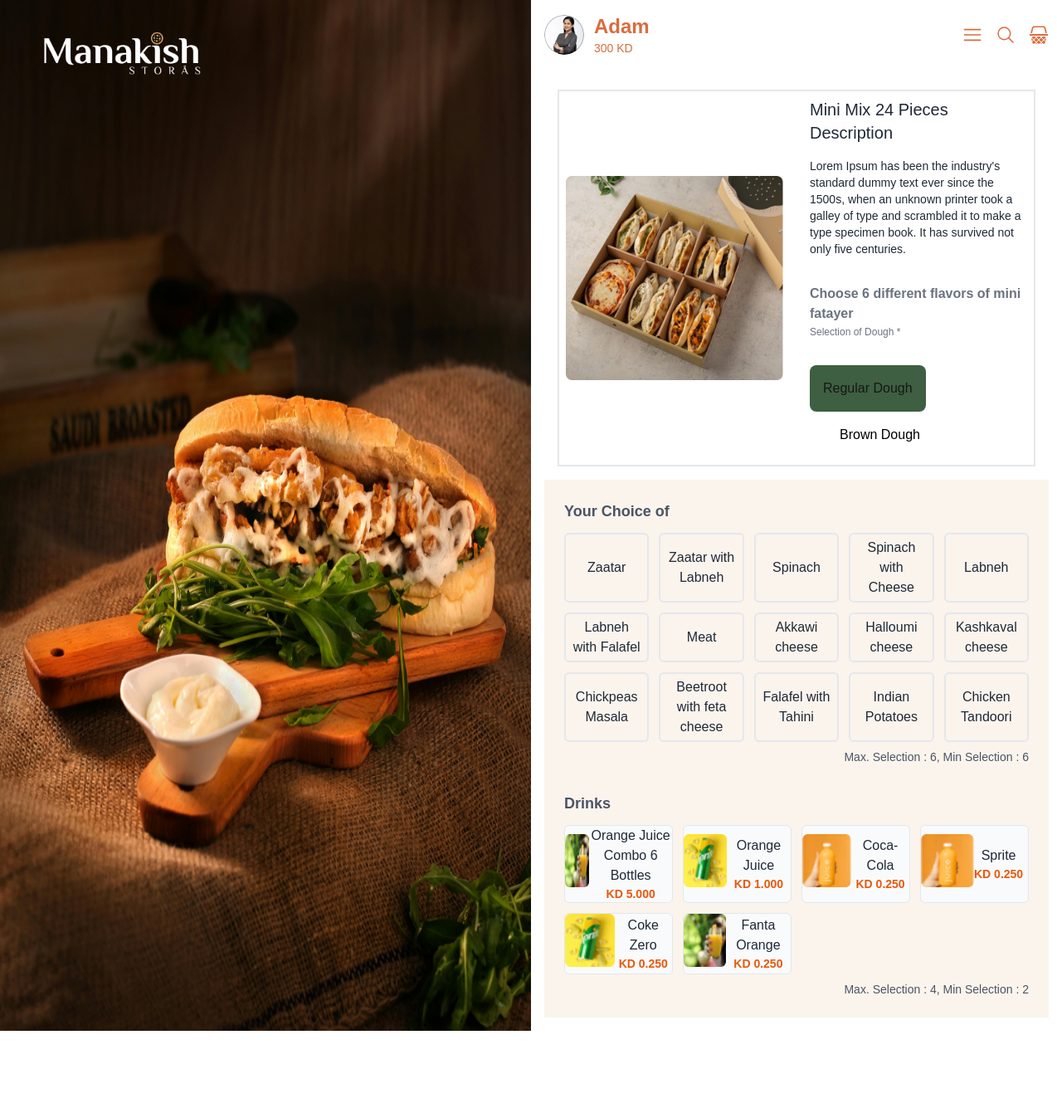
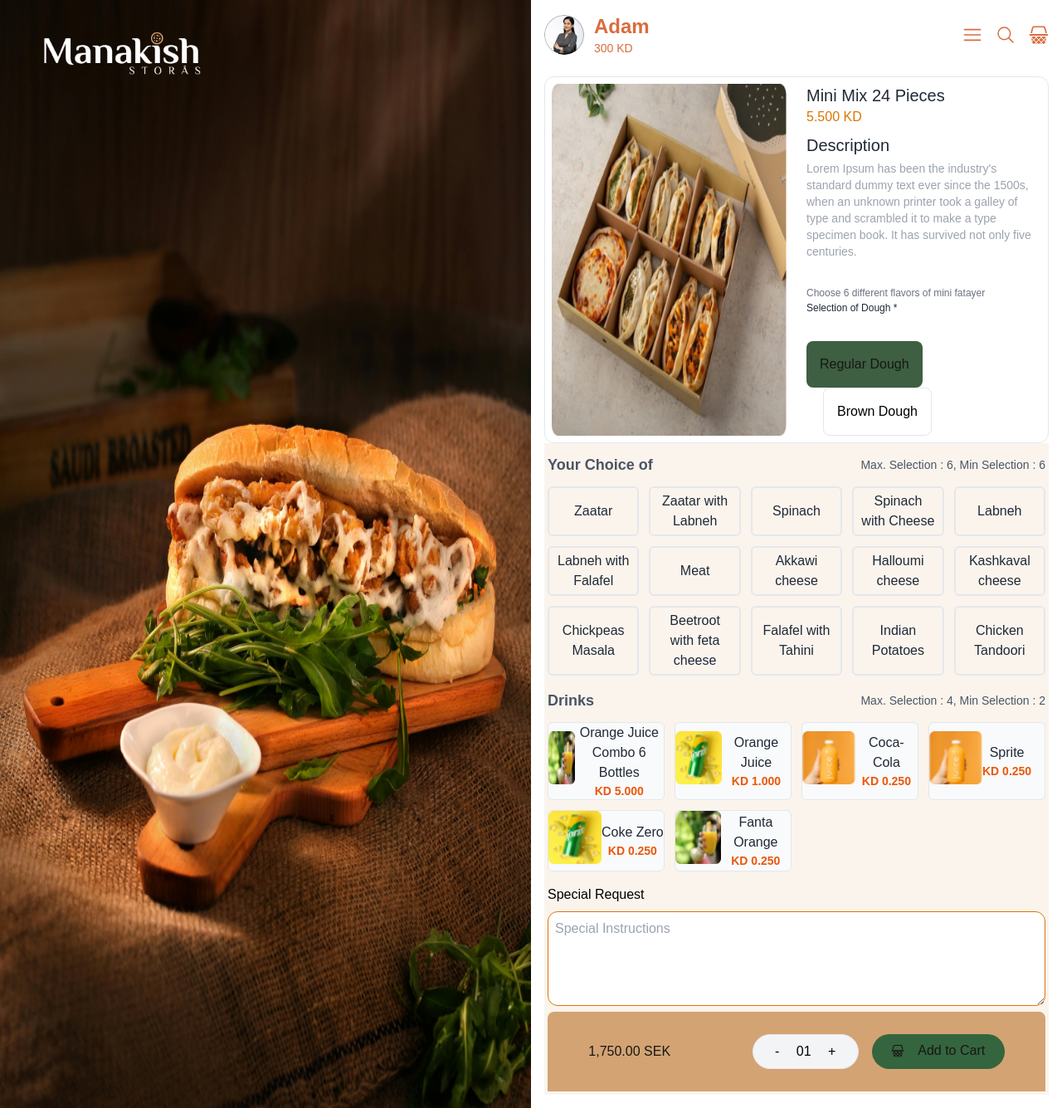
Before and after one commit to pundir95/manakish, a Next.js app: page /single-product in a window 1280 px wide. Shown: the whole page at 83% size. Before the commit the page ends 1242 px from the top, so only its background shows below. Built offline with nearby package versions, Linux system fonts and the light colour scheme.

Commit message:
created ui of single product page

```diff
--- /dev/null
+++ b/src/_components/FooterBar.jsx
@@ -0,0 +1,25 @@
+import React from 'react'
+import { GiBasket } from "react-icons/gi";
+
+const FooterBar = () => {
+  return (
+    <div className='h-24 bg-[#D4A373] rounded-t-lg w-full flex items-center justify-around'>
+      <p>1,750.00 SEK</p>
+      <div className='flex gap-4 justify-center'>
+        <div className='px-4 py-2 bg-gray-100 rounded-full border flex w-32 justify-around'>
+          <button className='text-black'>-</button>
+          <p className='text-black'>01</p>
+          <button className='text-black'>+</button>
+        </div>
+        <button className='px-4 py-2 bg-[#35653e] rounded-full flex w-40 justify-around'>
+          <div  className='flex gap-4 items-center'>
+            <GiBasket/>
+            <p>Add to Cart</p>
+            </div>
+        </button>
+      </div>
+    </div>
+  )
+}
+
+export default FooterBar
--- /dev/null
+++ b/src/_components/Header.jsx
@@ -0,0 +1,40 @@
+"use client"
+import React,{useState} from 'react'
+import { RxHamburgerMenu } from "react-icons/rx";
+import { IoSearchOutline } from "react-icons/io5";
+import { GiBasket } from "react-icons/gi";
+import SideBar from './SideBar';
+
+const Header = () => {
+    const [isSidebarOpen, setIsSidebarOpen] = useState(false);
+
+  const toggleSidebar = () => {
+    setIsSidebarOpen(!isSidebarOpen);
+  };
+
+  return (
+    <>
+    <header className="flex items-center justify-between pb-6">
+      <div className="flex items-center">
+        <img
+          src="/images/user.png"
+          className="rounded-full"
+          alt="login-image"
+        />
+        <div className="ml-3">
+          <h2 className="text-2xl text-[#D96C3E] font-semibold">Adam</h2>
+          <p className="text-[#D96C3E] text-sm m-0">300 KD</p>
+        </div>
+      </div>
+      <div className="flex gap-4">
+        <RxHamburgerMenu size={24} color="#D96C3E" onClick={toggleSidebar}/>
+        <IoSearchOutline size={24} color="#D96C3E" />
+        <GiBasket size={24} color="#D96C3E" />
+      </div>
+    </header>
+    <SideBar isSidebarOpen={isSidebarOpen} toggleSidebar={toggleSidebar}/>
+    </>
+  )
+}
+
+export default Header
--- a/src/_components/MenuSelection.jsx
+++ b/src/_components/MenuSelection.jsx
@@ -1,4 +1,5 @@
 import React, { useState } from "react";
+import FooterBar from "./FooterBar";
 
 function MenuSelection() {
   const [selectedItems, setSelectedItems] = useState([]);
@@ -39,10 +40,15 @@ function MenuSelection() {
   };
 
   return (
-    <div className="p-6 bg-[#faf4ed]">
+    <div className="p-1 bg-[#faf4ed]">
       {/* Your Choice Section */}
-      <div>
-        <h2 className="text-lg text-gray-600 font-semibold">Your Choice of</h2>
+      <>
+        <div className="flex justify-between items-center mt-2">
+        <div className="text-lg text-gray-600 font-semibold">Your Choice of</div>
+        <div className="text-right text-gray-600 text-sm">
+          Max. Selection : 6, Min Selection : 6
+        </div>
+        </div>
         <div className="grid grid-cols-3 md:grid-cols-5 gap-3 mt-3">
           {choices.map((choice) => (
             <button
@@ -58,14 +64,16 @@ function MenuSelection() {
             </button>
           ))}
         </div>
-        <div className="mt-2 text-right text-gray-600 text-sm">
-          Max. Selection : 6, Min Selection : 6
-        </div>
-      </div>
+      </>
 
       {/* Drinks Section */}
-      <div className="mt-8">
+      <div className="mt-4">
+        <div className="flex justify-between items-center mt-2">
         <h2 className="text-lg font-semibold text-gray-600">Drinks</h2>
+        <div className="text-right text-gray-600 text-sm">
+          Max. Selection : 4, Min Selection : 2
+        </div>
+        </div>
         <div className="grid grid-cols-3 md:grid-cols-4 gap-3 mt-3">
           {drinks.map((drink) => (
             <div
@@ -86,10 +94,14 @@ function MenuSelection() {
             </div>
           ))}
         </div>
-        <div className="mt-2 text-right text-gray-600 text-sm">
-          Max. Selection : 4, Min Selection : 2
-        </div>
       </div>
+      <p className="text-black mt-4">Special Request</p>
+      <textarea
+        rows={4}
+        className="border rounded-xl p-2 w-full mt-2 border-amber-600 text-black"
+        placeholder="Special Instructions"
+      />
+      <FooterBar/>
     </div>
   );
 }
--- a/src/_components/ProductsSection.jsx
+++ b/src/_components/ProductsSection.jsx
@@ -1,6 +1,8 @@
+"use client"
 import React from "react";
 import Link from "next/link";
 import { AiOutlineHeart, AiOutlineShoppingCart } from "react-icons/ai";
+import { useRouter } from 'next/navigation'
 
 const DUMMY_DATA = [
   {
@@ -36,6 +38,13 @@ const DUMMY_DATA = [
 ];
 
 const ProductsSection = () => {
+
+  const router = useRouter();
+
+  const handleProductClick = () => {
+    router.push("/single-product");
+  };
+
   return (
     <section>
     <h3 className="text-lg text-black font-semibold mb-4">All Products</h3>
@@ -43,8 +52,9 @@ const ProductsSection = () => {
       {DUMMY_DATA
         .map((ele, index) => (
           <div
-            className="bg-white rounded-lg shadow-md p-4 text-center"
+            className="bg-white rounded-lg shadow-md p-4 text-center cursor-pointer"
             key={index}
+            onClick={handleProductClick}
           >
             <img
               src={ele.imageUrl}
--- a/src/_components/SideBar.jsx
+++ b/src/_components/SideBar.jsx
@@ -1,26 +1,33 @@
 import React, { useState } from "react";
-import { IoClose } from "react-icons/io5"; // Icon for closing sidebar
+import { IoClose } from "react-icons/io5";
+import { GiBasket } from "react-icons/gi";
+import { MdMenuBook } from "react-icons/md";
+import { IoPersonOutline } from "react-icons/io5";
+import { FaClockRotateLeft } from "react-icons/fa6";
+import { IoLocationOutline } from "react-icons/io5";
+import { CiWallet } from "react-icons/ci";
+import { RiDeleteBinLine } from "react-icons/ri";
 
-export default function SideBar() {
-  const [isSidebarOpen, setIsSidebarOpen] = useState(true);
 
-  const toggleSidebar = () => {
-    setIsSidebarOpen(!isSidebarOpen);
-  };
+export default function SideBar({isSidebarOpen,toggleSidebar}) {
+
+
+
+  const sidebarList = [
+    {name:"My Cart",icon:<GiBasket/>},
+    {name:"Food Menu",icon:<MdMenuBook/>},
+    {name:"My Profile",icon:<IoPersonOutline/>},
+    {name:"My Orders",icon:<FaClockRotateLeft/>},
+    {name:"Delivery Addresses",icon:<IoLocationOutline/>},
+    {name:"Wallet",icon:<CiWallet/>},
+    {name:"Points",icon:<GiBasket/>},
+    {name:"Delete Account",icon:<RiDeleteBinLine/>}
+  ]
 
   return (
-    <div>
-      {/* Button to open sidebar */}
-      {/* <button
-        className="fixed top-4 right-4 z-50 p-2 bg-[#35653e] text-white rounded-lg"
-        onClick={toggleSidebar}
-      >
-        Open Sidebar
-      </button> */}
-
-      {/* Sidebar */}
+    <>
       <div
-        className={`fixed top-0 right-0 h-full w-80 bg-[#35653e] text-white transform ${
+        className={`fixed top-0 right-0 h-full w-80 bg-[#35653e] text-white rounded-l-lg transform ${
           isSidebarOpen ? "translate-x-0" : "translate-x-full"
         } transition-transform duration-300 z-40`}
       >
@@ -35,15 +42,23 @@ export default function SideBar() {
         {/* Sidebar Content */}
         <div className="p-6">
           <h2 className="text-lg font-bold mb-4">Menu</h2>
-          <ul className="space-y-4">
-            <li>My Cart</li>
+          <ul className="space-y-2">
+          {/* <li>My Cart</li>
             <li>Food Menu</li>
             <li>My Profile</li>
             <li>My Orders</li>
             <li>Delivery Addresses</li>
             <li>Wallet</li>
             <li>Points</li>
-            <li>Delete Account</li>
+            <li>Delete Account</li> */}
+           {sidebarList.map((item)=>(
+            <li className="border-b-2 border-[#D4A373B2] pb-1 cursor-pointer">
+              <div className="flex gap-4 w-full items-center">
+              {item.icon}
+              {item.name}
+              </div>
+              </li>
+           ))}
           </ul>
 
           {/* QR Code */}
@@ -55,11 +70,6 @@ export default function SideBar() {
           <p className="text-center mt-4">www.manakishstoras.com</p>
         </div>
       </div>
-
-      {/* Rest of the Page Content */}
-      <div className="p-4">
-        {/* Your page content here */}
-      </div>
-    </div>
+    </>
   );
 }
--- a/src/app/(home)/home/page.jsx
+++ b/src/app/(home)/home/page.jsx
@@ -15,13 +15,12 @@ import { AiOutlineShoppingCart } from "react-icons/ai";
 import { BiEdit } from "react-icons/bi";
 import CategoryCarousel from "@/_components/CategoryCarousel";
 import ProductsSection from "@/_components/ProductsSection";
-import SideBar from "@/_components/SideBar";
 
 export default function Home() {
   const [selectedOption, setSelectedOption] = useState("Delivery");
 
   return (
-    <div>
+    <>
       <div className="flex rounded-lg">
         {/* Delivery/Pickup Toggle */}
         <div className="flex-1 border border-orange-200 rounded-lg p-4 mr-4 relative">
@@ -92,7 +91,6 @@ export default function Home() {
 
       {/* Product Grid */}
       <ProductsSection />
-      <SideBar/>
-    </div>
+    </>
   );
 }
--- a/src/app/(single-product)/single-product/page.jsx
+++ b/src/app/(single-product)/single-product/page.jsx
@@ -6,25 +6,26 @@ import React from 'react'
 const SingleProduct = () => {
   return (
     <div>
-    <div className='border-2 m-4'>
-      <div class="grid sm:grid-cols-2 items-center gap-8 font-[sans-serif] max-w-5xl max-sm:max-w-sm mx-auto p-2">
-      <div class="sm:h-[400px]">
-        <img src="/images/brevg_l.png" class="w-full h-full object-contain" />
+    <div className='border bg-[#ffffff] rounded-xl p-2'>
+      <div className="flex gap-6">
+      <div className="w-3/6">
+        <img src="/images/brevg_l.png" class="w-full h-full" />
       </div>
 
-      <div>
+      <div className="w-3/6">
         <h3 class="text-xl  text-gray-800">Mini Mix 24 Pieces</h3>
-        <p class="text-xl  text-gray-800">Description</p>
-        <p class="mt-4 text-sm text-gray-800">Lorem Ipsum has been the industry's standard dummy text ever since the 1500s, when an unknown printer took a galley of type and scrambled it to make a type specimen book. It has survived not only five centuries.</p>
+        <p className='text-amber-600'>5.500 KD</p>
+        <p class="text-xl  text-gray-800 mt-2">Description</p>
+        <p class="mt-1 text-sm text-gray-400">Lorem Ipsum has been the industry's standard dummy text ever since the 1500s, when an unknown printer took a galley of type and scrambled it to make a type specimen book. It has survived not only five centuries.</p>
 
         <div class="mt-8 text-left">
-          <h4 class="text-base text-gray-500 font-bold">Choose 6 different flavors of mini fatayer</h4>
-          <p class="text-xs text-gray-500 mt-0.5">Selection of Dough *</p>
+          <h4 class="text-xs text-gray-500">Choose 6 different flavors of mini fatayer</h4>
+          <p class="text-xs text-gray-800 mt-0.5">Selection of Dough *</p>
         </div>
 
         <div class="space-x-5 mt-8">
          <CommonButton type="submit" text="Regular Dough" className="bg-[#3E5F41] p-4 rounded-lg" />
-         <CommonButton type="submit" text="Brown Dough"  className="bg-white p-4 text-black rounded-lg"/>
+         <CommonButton type="submit" text="Brown Dough"  className="border p-4 text-black rounded-lg"/>
         </div>
       </div>
     </div>
--- a/src/app/layout.js
+++ b/src/app/layout.js
@@ -1,9 +1,7 @@
 import localFont from "next/font/local";
 import "./globals.css";
 import Head from "next/head"; // Import Head
-import { RxHamburgerMenu } from "react-icons/rx";
-import { IoSearchOutline } from "react-icons/io5";
-import { GiBasket } from "react-icons/gi";
+import Header from "@/_components/Header";
 
 const geistSans = localFont({
   src: "./fonts/GeistVF.woff",
@@ -52,24 +50,7 @@ export default function RootLayout({ children }) {
     </div>
   </div>
   <div className="w-[50vw] p-4">
-    <header className="flex items-center justify-between pb-6">
-      <div className="flex items-center">
-        <img
-          src="/images/user.png"
-          className="rounded-full"
-          alt="login-image"
-        />
-        <div className="ml-3">
-          <h2 className="text-2xl text-[#D96C3E] font-semibold">Adam</h2>
-          <p className="text-[#D96C3E] text-sm m-0">300 KD</p>
-        </div>
-      </div>
-      <div className="flex gap-4">
-        <RxHamburgerMenu size={24} color="#D96C3E"/>
-        <IoSearchOutline size={24} color="#D96C3E" />
-        <GiBasket size={24} color="#D96C3E" />
-      </div>
-    </header>
+    <Header/>
     {children}
   </div>
 </div>
```
